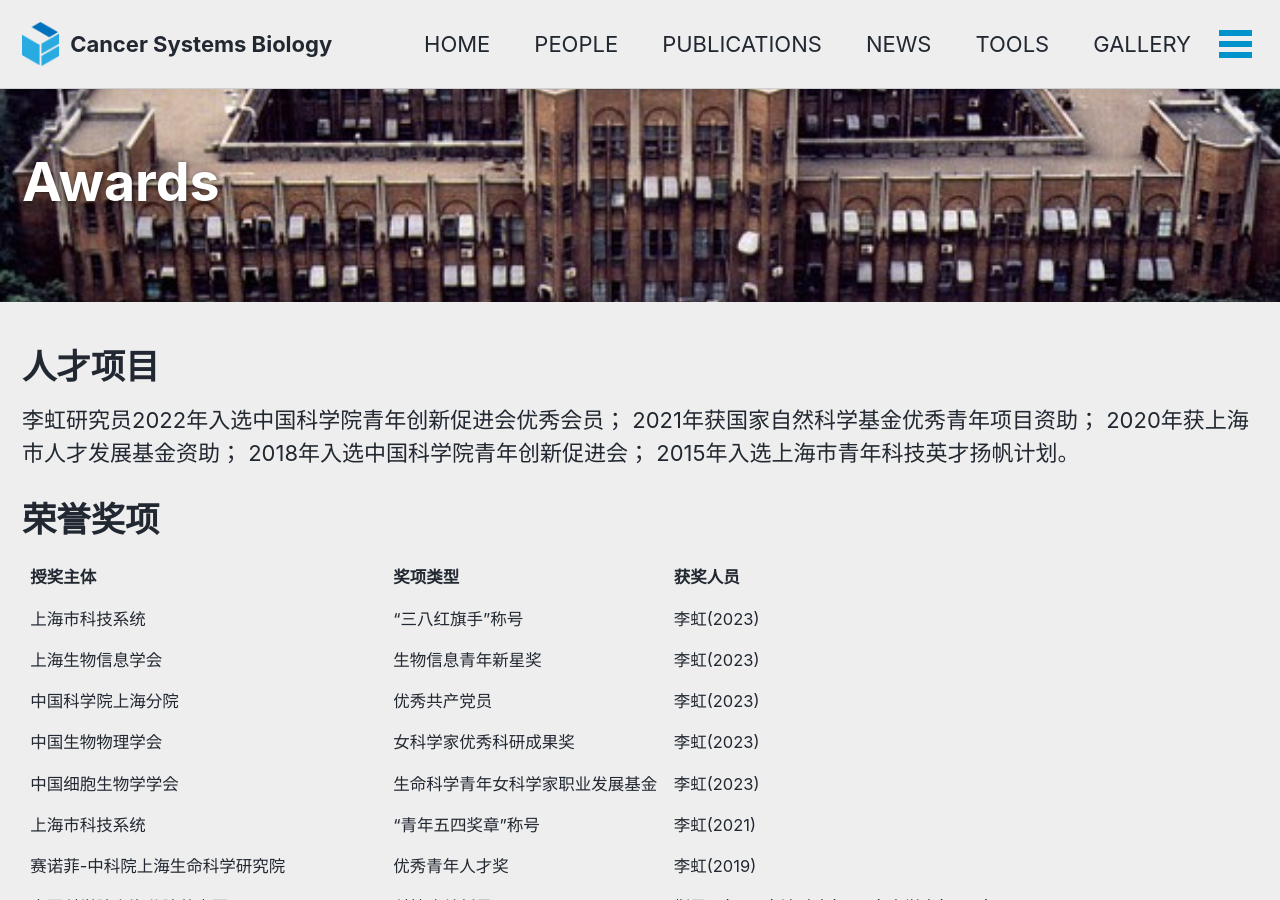
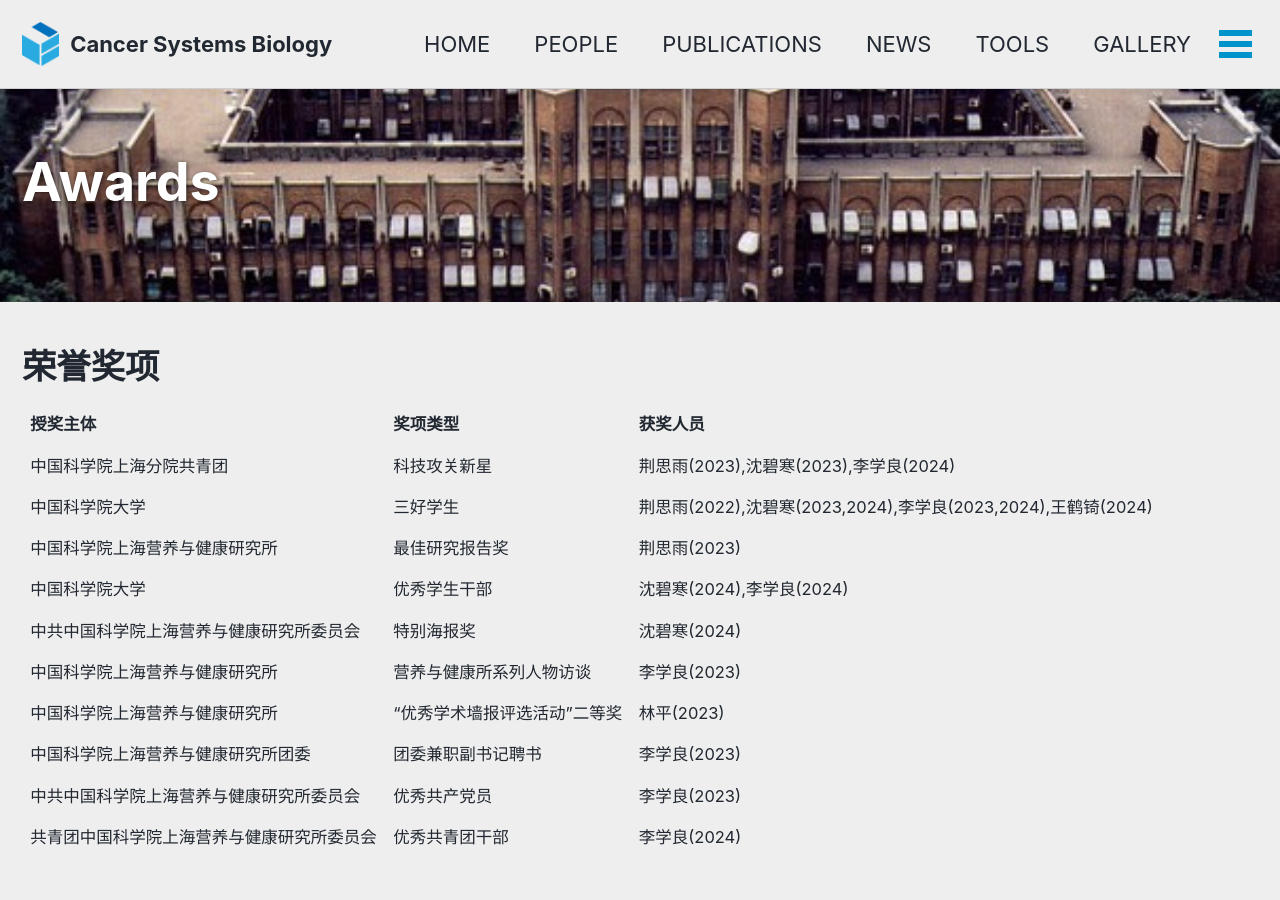
Before and after one commit to LihongLab/lihonglab.github.io, a Jekyll site: the page built from _pages/AWARDS.md, in a window 1280 px wide and 900 px high. Built offline with Jekyll 4.4.1, drawn with Linux system fonts in a browser that asks for light colours; cached includes are drawn as plain includes.

Commit message:
Awards update

```diff
--- a/_pages/AWARDS.md
+++ b/_pages/AWARDS.md
@@ -14,25 +14,10 @@ header:
 
 ---
 
-# 人才项目
-
-李虹研究员2022年入选中国科学院青年创新促进会优秀会员；
-2021年获国家自然科学基金优秀青年项目资助；
-2020年获上海市人才发展基金资助；
-2018年入选中国科学院青年创新促进会；
-2015年入选上海市青年科技英才扬帆计划。
-
 # 荣誉奖项
 
 | 授奖主体                  | 奖项类型             | 获奖人员                                             |
 | :-------------------- | :--------------- | ------------------------------------------------- |
-| 上海市科技系统               | “三八红旗手”称号        | 李虹(2023)                                          |
-| 上海生物信息学会              | 生物信息青年新星奖        | 李虹(2023)                                          |
-| 中国科学院上海分院             | 优秀共产党员           | 李虹(2023)                                          |
-| 中国生物物理学会              | 女科学家优秀科研成果奖      | 李虹(2023)                                          |
-| 中国细胞生物学学会             | 生命科学青年女科学家职业发展基金 | 李虹(2023)                                          |
-| 上海市科技系统               | “青年五四奖章”称号       | 李虹(2021)                                          |
-| 赛诺菲-中科院上海生命科学研究院      | 优秀青年人才奖          | 李虹(2019)                                          |
 | 中国科学院上海分院共青团          | 科技攻关新星           | 荆思雨(2023),沈碧寒(2023),李学良(2024)                     |
 | 中国科学院大学               | 三好学生             | 荆思雨(2022),沈碧寒(2023,2024),李学良(2023,2024),王鹤锜(2024) |
 | 中国科学院上海营养与健康研究所       | 最佳研究报告奖          | 荆思雨(2023)                                         |
```
Also changed, not shown: _pages/NEWS.md (+3 -0 lines).
